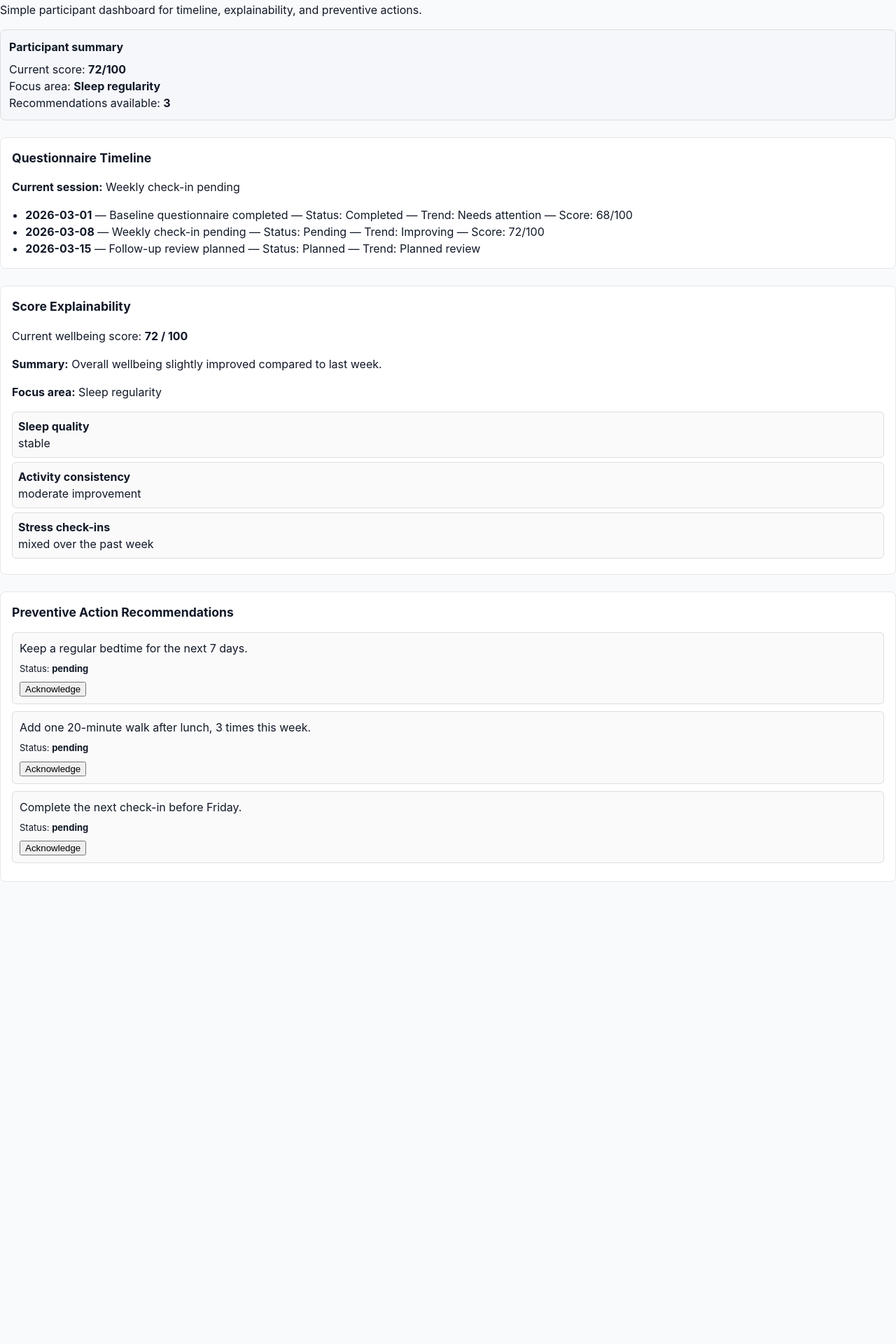
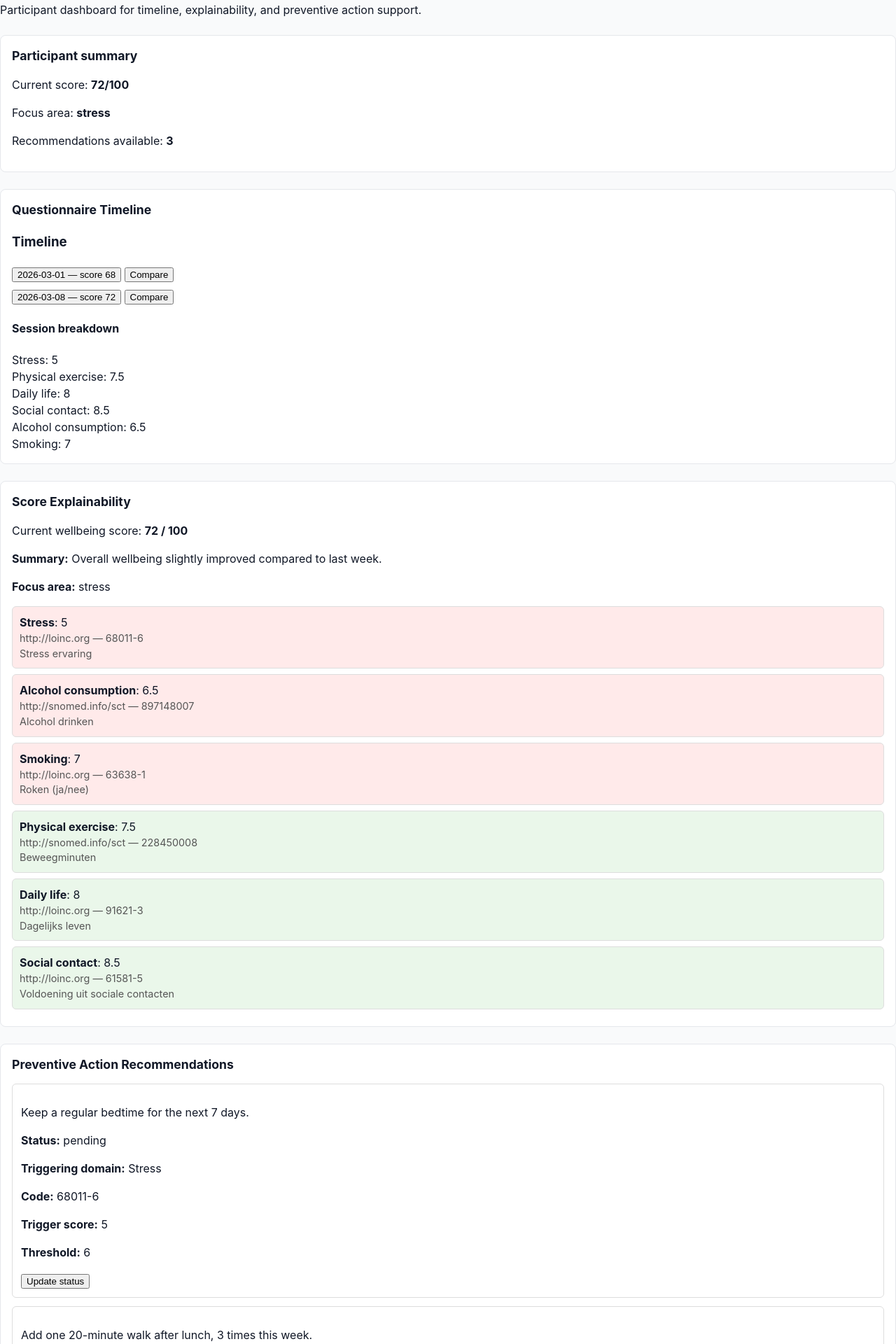
Before and after one commit to Okan1991/Welldata-demo, a React (Vite) app: page / in a window 1280 px wide. Shown: the part 80-2000 px from the top of the page at 70% size. Before the commit the page ends 1340 px from the top, so only its background shows below. Built offline with nearby package versions, Linux system fonts and the light colour scheme.

Commit message:
feat: implement phase 2 dashboard foundation with IG-aligned mock data

```diff
--- a/src/App.jsx
+++ b/src/App.jsx
@@ -1,52 +1,84 @@
-import React from 'react'
+import React, { useEffect, useState } from 'react'
 import PageShell from './components/PageShell.jsx'
+import SectionCard from './components/SectionCard.jsx'
+import ErrorBanner from './components/ErrorBanner.jsx'
+import ParticipantSummary from './components/ParticipantSummary.jsx'
 import Timeline from './features/timeline/Timeline.jsx'
 import Explainability from './features/explainability/Explainability.jsx'
 import ActionPanel from './features/actions/ActionPanel.jsx'
-import { mockParticipant } from './data/mockParticipant'
+import {
+  getParticipantData,
+  getCompletedSessions,
+} from './data/getParticipantData.js'
 
 function App() {
+  const [participant, setParticipant] = useState(null)
+  const [selectedSessionId, setSelectedSessionId] = useState(null)
+  const [loading, setLoading] = useState(true)
+  const [error, setError] = useState('')
 
-  const wellbeing = mockParticipant.wellbeing
-  const recommendations = mockParticipant.recommendations
+  useEffect(() => {
+    async function loadData() {
+      try {
+        setLoading(true)
+        const data = await getParticipantData()
+        setParticipant(data)
+        setSelectedSessionId(data.currentSessionId)
+      } catch (err) {
+        setError(err.message || 'Failed to load participant data.')
+      } finally {
+        setLoading(false)
+      }
+    }
+
+    loadData()
+  }, [])
+
+  const completedSessions = participant
+    ? getCompletedSessions(participant)
+    : []
+
+  const selectedSession =
+    completedSessions.find((session) => session.id === selectedSessionId) || null
 
   return (
     <PageShell
       title="WellData Month-1 PIP Demo"
-      subtitle="Simple participant dashboard for timeline, explainability, and preventive actions."
+      subtitle="Participant dashboard for timeline, explainability, and preventive action support."
     >
+      <ErrorBanner message={error} />
 
-      <div
-        style={{
-          border: '1px solid #ddd',
-          padding: '12px',
-          borderRadius: '8px',
-          marginBottom: '20px',
-          background: '#f5f7fa'
-        }}
-      >
-        <strong>Participant summary</strong>
+      {loading && <p>Loading participant data...</p>}
 
-        <div style={{ marginTop: '8px' }}>
-          Current score: <strong>{wellbeing.score}/100</strong>
-        </div>
+      {!loading && participant && (
+        <>
+          <SectionCard title="Participant summary">
+            <ParticipantSummary
+              wellbeing={participant.currentWellbeing}
+              recommendations={participant.recommendations}
+            />
+          </SectionCard>
 
-        <div>
-          Focus area: <strong>{wellbeing.focusArea}</strong>
-        </div>
+          <SectionCard title="Questionnaire Timeline">
+            <Timeline
+              participant={participant}
+              selectedSessionId={selectedSessionId}
+              onSelectSession={setSelectedSessionId}
+            />
+          </SectionCard>
 
-        <div>
-          Recommendations available: <strong>{recommendations.length}</strong>
-        </div>
+          <SectionCard title="Score Explainability">
+            <Explainability
+              participant={participant}
+              selectedSession={selectedSession}
+            />
+          </SectionCard>
 
-      </div>
-
-      <Timeline />
-
-      <Explainability />
-
-      <ActionPanel />
-
+          <SectionCard title="Preventive Action Recommendations">
+            <ActionPanel participant={participant} />
+          </SectionCard>
+        </>
+      )}
     </PageShell>
   )
 }
--- /dev/null
+++ b/src/components/ErrorBanner.jsx
@@ -0,0 +1,18 @@
+export default function ErrorBanner({ message }) {
+  if (!message) return null
+
+  return (
+    <div
+      style={{
+        padding: '12px',
+        background: '#ffe5e5',
+        border: '1px solid #ffb3b3',
+        borderRadius: '6px',
+        marginBottom: '16px',
+        color: '#900',
+      }}
+    >
+      <strong>Error:</strong> {message}
+    </div>
+  )
+}
--- /dev/null
+++ b/src/components/ParticipantSummary.jsx
@@ -0,0 +1,21 @@
+import React from 'react'
+
+export default function ParticipantSummary({ wellbeing, recommendations }) {
+  if (!wellbeing) return null
+
+  return (
+    <div>
+      <p>
+        Current score: <strong>{wellbeing.score}/{wellbeing.maxScore}</strong>
+      </p>
+
+      <p>
+        Focus area: <strong>{wellbeing.focusDomain}</strong>
+      </p>
+
+      <p>
+        Recommendations available: <strong>{recommendations?.length ?? 0}</strong>
+      </p>
+    </div>
+  )
+}
--- /dev/null
+++ b/src/data/getParticipantData.js
@@ -0,0 +1,94 @@
+import { mockParticipant, OBSERVATION_DOMAINS, getDomainMeta } from './mockParticipant'
+
+const DATA_MODE = 'mock' // later: 'backend'
+
+/**
+ * Main data entry point for the dashboard.
+ * In Phase 2 we still return mock data, but via an adapter layer
+ * so that the UI no longer depends directly on the mock source.
+ */
+export async function getParticipantData() {
+  if (DATA_MODE === 'mock') {
+    return Promise.resolve(mockParticipant)
+  }
+
+  // Placeholder for future backend integration (Phase 3)
+  throw new Error('Backend mode not yet implemented.')
+}
+
+/**
+ * Return only completed sessions.
+ */
+export function getCompletedSessions(participant) {
+  if (!participant?.sessions) return []
+  return participant.sessions.filter((session) => session.status === 'completed')
+}
+
+/**
+ * Return domain rows for a specific session:
+ * [{ key, label, score, meta }]
+ */
+export function getSessionDomainBreakdown(session) {
+  if (!session?.domainScores) return []
+
+  return OBSERVATION_DOMAINS.map((domain) => ({
+    key: domain.key,
+    label: domain.label,
+    score: session.domainScores[domain.key] ?? null,
+    meta: domain,
+  }))
+}
+
+/**
+ * Compare two sessions side by side for Timeline comparison view.
+ */
+export function compareSessions(sessionA, sessionB) {
+  if (!sessionA?.domainScores || !sessionB?.domainScores) return []
+
+  return OBSERVATION_DOMAINS.map((domain) => {
+    const scoreA = sessionA.domainScores[domain.key]
+    const scoreB = sessionB.domainScores[domain.key]
+
+    let trend = 'stable'
+    if (scoreB > scoreA) trend = 'up'
+    if (scoreB < scoreA) trend = 'down'
+
+    return {
+      key: domain.key,
+      label: domain.label,
+      scoreA,
+      scoreB,
+      delta: Number((scoreB - scoreA).toFixed(1)),
+      trend,
+      meta: domain,
+    }
+  })
+}
+
+/**
+ * Return all domains sorted by score (ascending),
+ * useful for explainability ranking.
+ */
+export function getSortedDomains(session) {
+  return getSessionDomainBreakdown(session).sort((a, b) => {
+    const aScore = a.score ?? -Infinity
+    const bScore = b.score ?? -Infinity
+    return aScore - bScore
+  })
+}
+
+/**
+ * Recommendations enriched with domain metadata.
+ */
+export function getRecommendationsWithMeta(participant) {
+  if (!participant?.recommendations) return []
+
+  return participant.recommendations.map((recommendation) => ({
+    ...recommendation,
+    domainMeta: recommendation.triggerDomain
+      ? getDomainMeta(recommendation.triggerDomain)
+      : null,
+  }))
+}
+
+export { OBSERVATION_DOMAINS, getDomainMeta }
--- a/src/data/mockParticipant.js
+++ b/src/data/mockParticipant.js
@@ -1,3 +1,81 @@
+/**
+ * WellData Mock Participant Data
+ *
+ * Data model aligned with WellData Implementation Guide v0.1.2:
+ * - Observation domains from IG §11.3 with SNOMED-CT / LOINC codes
+ * - QuestionnaireResponse structure from IG §11.4
+ * - Gezondheidsgids questionnaire themes from IG §10
+ *
+ * This mock will be replaced by the adapter layer (getParticipantData.js)
+ * once backend / pod integration is available.
+ */
+
+// ── Observation domain definitions (IG §11.3) ──────────────────────────
+export const OBSERVATION_DOMAINS = [
+  {
+    key: 'stress',
+    label: 'Stress',
+    description: 'Stress ervaring',
+    system: 'http://loinc.org',
+    code: '68011-6',
+    codeDisplay: 'Stress',
+    source: 'Intake vragenlijst',
+  },
+  {
+    key: 'physical_exercise',
+    label: 'Physical exercise',
+    description: 'Beweegminuten',
+    system: 'http://snomed.info/sct',
+    code: '228450008',
+    codeDisplay: 'Physical exercise',
+    source: 'GGDM Zipster Selfcare',
+  },
+  {
+    key: 'daily_life',
+    label: 'Daily life',
+    description: 'Dagelijks leven',
+    system: 'http://loinc.org',
+    code: '91621-3',
+    codeDisplay: 'Daily life',
+    source: 'Intake vragenlijst',
+  },
+  {
+    key: 'social_contact',
+    label: 'Social contact',
+    description: 'Voldoening uit sociale contacten',
+    system: 'http://loinc.org',
+    code: '61581-5',
+    codeDisplay: 'Social contact',
+    source: 'Intake vragenlijst / Selfcare',
+  },
+  {
+    key: 'alcohol',
+    label: 'Alcohol consumption',
+    description: 'Alcohol drinken',
+    system: 'http://snomed.info/sct',
+    code: '897148007',
+    codeDisplay: 'Alcohol consumption',
+    source: 'Intake vragenlijst / GGDM',
+  },
+  {
+    key: 'smoking',
+    label: 'Smoking',
+    description: 'Roken (ja/nee)',
+    system: 'http://loinc.org',
+    code: '63638-1',
+    codeDisplay: 'Smoking status',
+    secondarySystem: 'http://snomed.info/sct',
+    secondaryCode: '77176002',
+    source: 'Intake vragenlijst / GGDM',
+  },
+]
+
+// ── Helper: domain lookup ──────────────────────────────────────────────
+export function getDomainMeta(key) {
+  return OBSERVATION_DOMAINS.find((d) => d.key === key) || null
+}
+
+// ── Mock participant with per-session, per-domain scores ───────────────
 export const mockParticipant = {
   participantId: 'P-001',
   name: 'Demo Participant',
@@ -7,45 +85,77 @@ export const mockParticipant = {
     {
       id: 'session-1',
       date: '2026-03-01',
+      label: 'Baseline questionnaire completed',
+      status: 'completed',
       overallScore: 68,
-      status: 'Completed',
-      trendLabel: 'Needs attention',
-      label: 'Baseline questionnaire completed',
+      domainScores: {
+        stress: 5.5,
+        physical_exercise: 7.0,
+        daily_life: 7.5,
+        social_contact: 8.0,
+        alcohol: 6.0,
+        smoking: 7.0,
+      },
     },
     {
       id: 'session-2',
       date: '2026-03-08',
+      label: 'Weekly check-in',
+      status: 'completed',
       overallScore: 72,
-      status: 'Pending',
-      trendLabel: 'Improving',
-      label: 'Weekly check-in pending',
+      domainScores: {
+        stress: 5.0,
+        physical_exercise: 7.5,
+        daily_life: 8.0,
+        social_contact: 8.5,
+        alcohol: 6.5,
+        smoking: 7.0,
+      },
     },
     {
       id: 'session-3',
       date: '2026-03-15',
+      label: 'Follow-up review',
+      status: 'planned',
       overallScore: null,
-      status: 'Planned',
-      trendLabel: 'Planned review',
-      label: 'Follow-up review planned',
+      domainScores: null,
     },
   ],
 
-  wellbeing: {
+  // Derived from most recent completed session (session-2)
+  currentWellbeing: {
     score: 72,
-
-    summary: "Overall wellbeing slightly improved compared to last week.",
-    focusArea: "Sleep regularity",
-
-    factors: [
-      { key: 'sleep', label: 'Sleep quality', value: 'stable' },
-      { key: 'activity', label: 'Activity consistency', value: 'moderate improvement' },
-      { key: 'stress', label: 'Stress check-ins', value: 'mixed over the past week' },
-    ],
+    maxScore: 100,
+    sessionId: 'session-2',
+    summary: 'Overall wellbeing slightly improved compared to last week.',
+    focusDomain: 'stress', // lowest-scoring domain
   },
 
+  // Generated from domains scoring below threshold (< 6.0)
   recommendations: [
-    'Keep a regular bedtime for the next 7 days.',
-    'Add one 20-minute walk after lunch, 3 times this week.',
-    'Complete the next check-in before Friday.',
+    {
+      id: 'rec-1',
+      text: 'Keep a regular bedtime for the next 7 days.',
+      triggerDomain: 'stress',
+      triggerScore: 5.0,
+      threshold: 6.0,
+      status: 'pending', // pending | acknowledged | completed
+    },
+    {
+      id: 'rec-2',
+      text: 'Add one 20-minute walk after lunch, 3 times this week.',
+      triggerDomain: 'physical_exercise',
+      triggerScore: 7.5,
+      threshold: 8.0,
+      status: 'pending',
+    },
+    {
+      id: 'rec-3',
+      text: 'Complete the next check-in before Friday.',
+      triggerDomain: null, // general platform engagement
+      triggerScore: null,
+      threshold: null,
+      status: 'pending',
+    },
   ],
 }
--- a/src/features/actions/ActionPanel.jsx
+++ b/src/features/actions/ActionPanel.jsx
@@ -1,75 +1,92 @@
 import React, { useState } from 'react'
-import SectionCard from '../../components/SectionCard.jsx'
-import { mockParticipant } from '../../data/mockParticipant'
+import { getRecommendationsWithMeta } from '../../data/getParticipantData.js'
 
-function ActionPanel() {
-  const [status, setStatus] = useState({})
-  const recommendations = mockParticipant.recommendations
+export default function ActionPanel({ participant }) {
+  const [statusMap, setStatusMap] = useState({})
 
-  function acknowledge(index) {
-    setStatus((prev) => ({
-      ...prev,
-      [index]: 'acknowledged'
-    }))
+  if (!participant) {
+    return <p>No participant data available.</p>
   }
 
-  function complete(index) {
-    setStatus((prev) => ({
+  const recommendations = getRecommendationsWithMeta(participant)
+
+  if (!recommendations.length) {
+    return <p>No recommendations available.</p>
+  }
+
+  function cycleStatus(currentStatus) {
+    if (currentStatus === 'pending') return 'acknowledged'
+    if (currentStatus === 'acknowledged') return 'completed'
+    return 'pending'
+  }
+
+  function handleStatusChange(id, fallbackStatus) {
+    setStatusMap((prev) => ({
       ...prev,
-      [index]: 'completed'
+      [id]: cycleStatus(prev[id] || fallbackStatus),
     }))
   }
 
   return (
-    <SectionCard title="Preventive Action Recommendations">
-      <ul style={{ listStyle: 'none', paddingLeft: 0 }}>
-        {recommendations.map((recommendation, index) => {
-
-          const currentStatus = status[index] || 'pending'
+    <div>
+      {recommendations.map((recommendation) => {
+        const currentStatus =
+          statusMap[recommendation.id] || recommendation.status
 
         return (
-            <li
-              key={index}
+          <div
+            key={recommendation.id}
             style={{
-                marginBottom: '10px',
-                padding: '10px',
               border: '1px solid #ddd',
               borderRadius: '6px',
-                background: '#fafafa'
+              padding: '12px',
+              marginBottom: '12px',
             }}
           >
-              <div style={{ marginBottom: '8px' }}>
-                {recommendation}
-              </div>
+            <p>{recommendation.text}</p>
 
-              <div style={{ fontSize: '13px', marginBottom: '6px' }}>
-                Status: <strong>{currentStatus}</strong>
-              </div>
+            <p>
+              <strong>Status:</strong> {currentStatus}
+            </p>
 
-              {currentStatus === 'pending' && (
-                <button onClick={() => acknowledge(index)}>
-                  Acknowledge
-                </button>
+            {recommendation.domainMeta && (
+              <>
+                <p>
+                  <strong>Triggering domain:</strong>{' '}
+                  {recommendation.domainMeta.label}
+                </p>
+
+                <p>
+                  <strong>Code:</strong> {recommendation.domainMeta.code}
+                </p>
+              </>
             )}
 
-              {currentStatus === 'acknowledged' && (
-                <button onClick={() => complete(index)}>
-                  Mark completed
-                </button>
+            {recommendation.triggerScore !== null &&
+              recommendation.triggerScore !== undefined && (
+                <p>
+                  <strong>Trigger score:</strong> {recommendation.triggerScore}
+                </p>
               )}
 
-              {currentStatus === 'completed' && (
-                <span style={{ color: 'green' }}>
-                  ✓ Completed
-                </span>
+            {recommendation.threshold !== null &&
+              recommendation.threshold !== undefined && (
+                <p>
+                  <strong>Threshold:</strong> {recommendation.threshold}
+                </p>
               )}
 
-            </li>
+            <button
+              type="button"
+              onClick={() =>
+                handleStatusChange(recommendation.id, recommendation.status)
+              }
+            >
+              Update status
+            </button>
+          </div>
         )
       })}
-      </ul>
-    </SectionCard>
+    </div>
   )
 }
-
-export default ActionPanel
--- a/src/features/explainability/Explainability.jsx
+++ b/src/features/explainability/Explainability.jsx
@@ -1,14 +1,18 @@
 import React from 'react'
-import SectionCard from '../../components/SectionCard.jsx'
-import { mockParticipant } from '../../data/mockParticipant'
+import { getSortedDomains } from '../../data/getParticipantData.js'
 
-function Explainability() {
-  const wellbeing = mockParticipant.wellbeing
+export default function Explainability({ participant, selectedSession }) {
+  if (!participant || !selectedSession) {
+    return <p>No completed session selected.</p>
+  }
+
+  const domains = getSortedDomains(selectedSession)
+  const wellbeing = participant.currentWellbeing
 
   return (
-    <SectionCard title="Score Explainability">
+    <div>
       <p>
-        Current wellbeing score: <strong>{wellbeing.score} / 100</strong>
+        Current wellbeing score: <strong>{wellbeing.score} / {wellbeing.maxScore}</strong>
       </p>
 
       <p>
@@ -16,28 +20,40 @@ function Explainability() {
       </p>
 
       <p>
-        <strong>Focus area:</strong> {wellbeing.focusArea}
+        <strong>Focus area:</strong> {wellbeing.focusDomain}
       </p>
 
-      <div style={{ marginTop: '10px' }}>
-        {wellbeing.factors.map((factor) => (
+      <div style={{ marginTop: '16px' }}>
+        {domains.map((domain, index) => {
+          const isLow = index < 3
+          const isHigh = index >= domains.length - 3
+
+          return (
             <div
-            key={factor.key}
+              key={domain.key}
               style={{
-              padding: '8px',
                 border: '1px solid #ddd',
                 borderRadius: '6px',
-              marginBottom: '6px',
-              background: '#fafafa',
+                padding: '10px',
+                marginBottom: '8px',
+                background: isLow ? '#ffeaea' : isHigh ? '#eaf7ea' : '#fff',
               }}
             >
-            <strong>{factor.label}</strong>
-            <div>{factor.value}</div>
+              <div>
+                <strong>{domain.label}</strong>: {domain.score}
               </div>
-        ))}
+
+              <div style={{ fontSize: '0.9rem', color: '#555' }}>
+                {domain.meta.system} — {domain.meta.code}
               </div>
-    </SectionCard>
+
+              <div style={{ fontSize: '0.9rem', color: '#555' }}>
+                {domain.meta.description}
+              </div>
+            </div>
+          )
+        })}
+      </div>
+    </div>
   )
 }
-
-export default Explainability
--- a/src/features/timeline/Timeline.jsx
+++ b/src/features/timeline/Timeline.jsx
@@ -1,32 +1,68 @@
-import React from 'react'
-import SectionCard from '../../components/SectionCard.jsx'
-import StatusMessage from '../../components/StatusMessage.jsx'
-import { mockParticipant } from '../../data/mockParticipant'
+import React, { useState } from 'react'
+import {
+  getCompletedSessions,
+  getSessionDomainBreakdown,
+  compareSessions,
+} from '../../data/getParticipantData.js'
 
-function Timeline() {
-  const sessions = mockParticipant.sessions
-  const currentSessionId = mockParticipant.currentSessionId
+export default function Timeline({ participant }) {
+  const completedSessions = getCompletedSessions(participant)
 
-  const currentSession = sessions.find((session) => session.id === currentSessionId)
+  const [selectedSessionId, setSelectedSessionId] = useState(
+    participant?.currentSessionId
+  )
+  const [compareSessionId, setCompareSessionId] = useState(null)
+
+  const selectedSession = completedSessions.find(
+    (s) => s.id === selectedSessionId
+  )
+
+  const compareSession = completedSessions.find(
+    (s) => s.id === compareSessionId
+  )
+
+  if (!completedSessions.length) {
+    return <p>No completed sessions available.</p>
+  }
 
   return (
-    <SectionCard title="Questionnaire Timeline">
-      <StatusMessage
-        label="Current session"
-        value={currentSession ? currentSession.label : 'Unknown'}
-      />
+    <div>
+      <h3>Timeline</h3>
 
-      <ul>
-        {sessions.map((session) => (
-          <li key={session.id}>
-            <strong>{session.date}</strong> — {session.label} — Status: {session.status} — Trend:{' '}
-            {session.trendLabel}
-            {session.overallScore !== null ? ` — Score: ${session.overallScore}/100` : ''}
-          </li>
-        ))}
-      </ul>
-    </SectionCard>
+      {completedSessions.map((session) => (
+        <div key={session.id} style={{ marginBottom: '8px' }}>
+          <button onClick={() => setSelectedSessionId(session.id)}>
+            {session.date} — score {session.overallScore}
+          </button>{' '}
+          <button onClick={() => setCompareSessionId(session.id)}>
+            Compare
+          </button>
+        </div>
+      ))}
+
+      {selectedSession && (
+        <div style={{ marginTop: '16px' }}>
+          <h4>Session breakdown</h4>
+
+          {getSessionDomainBreakdown(selectedSession).map((domain) => (
+            <div key={domain.key}>
+              {domain.label}: {domain.score}
+            </div>
+          ))}
+        </div>
+      )}
+
+      {selectedSession && compareSession && (
+        <div style={{ marginTop: '16px' }}>
+          <h4>Session comparison</h4>
+
+          {compareSessions(compareSession, selectedSession).map((row) => (
+            <div key={row.key}>
+              {row.label}: {row.scoreA} → {row.scoreB} (Δ {row.delta})
+            </div>
+          ))}
+        </div>
+      )}
+    </div>
   )
 }
-
-export default Timeline
```
Lines whose indentation alone changed are shown as unchanged.
